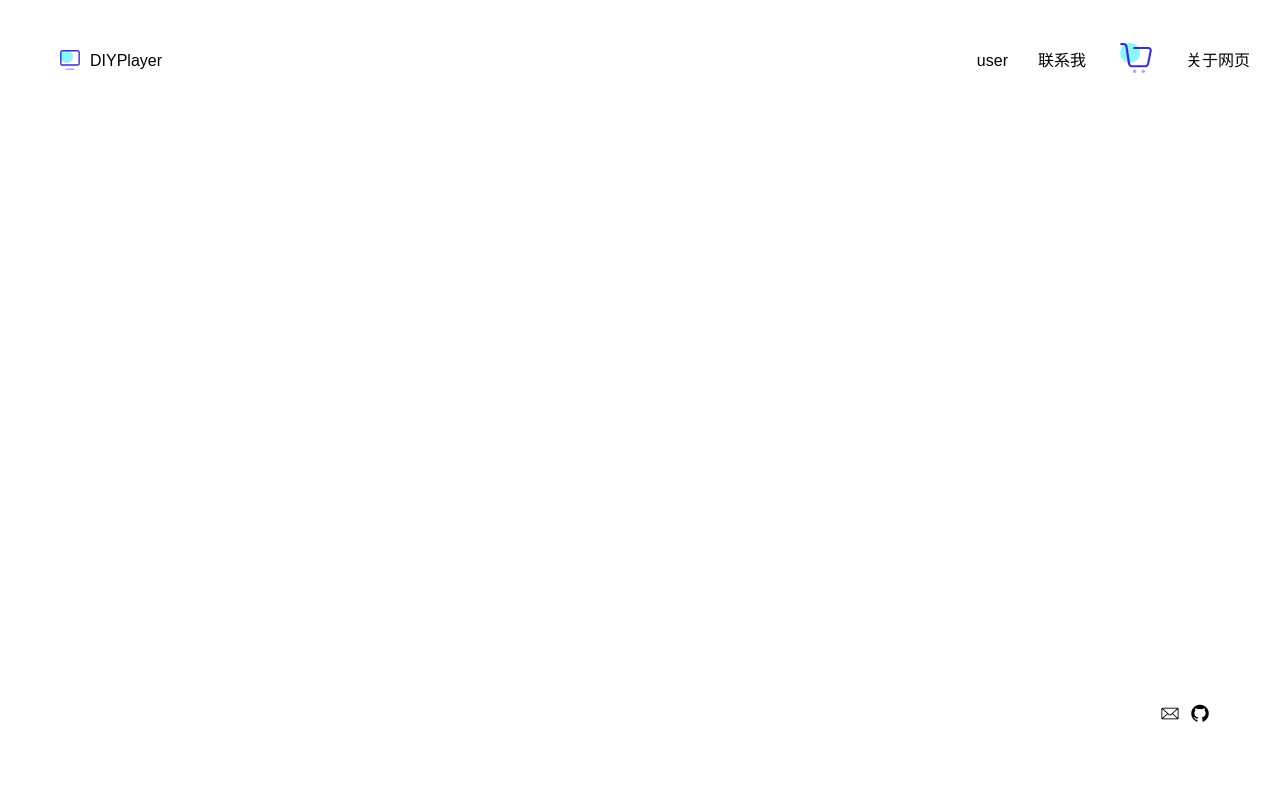
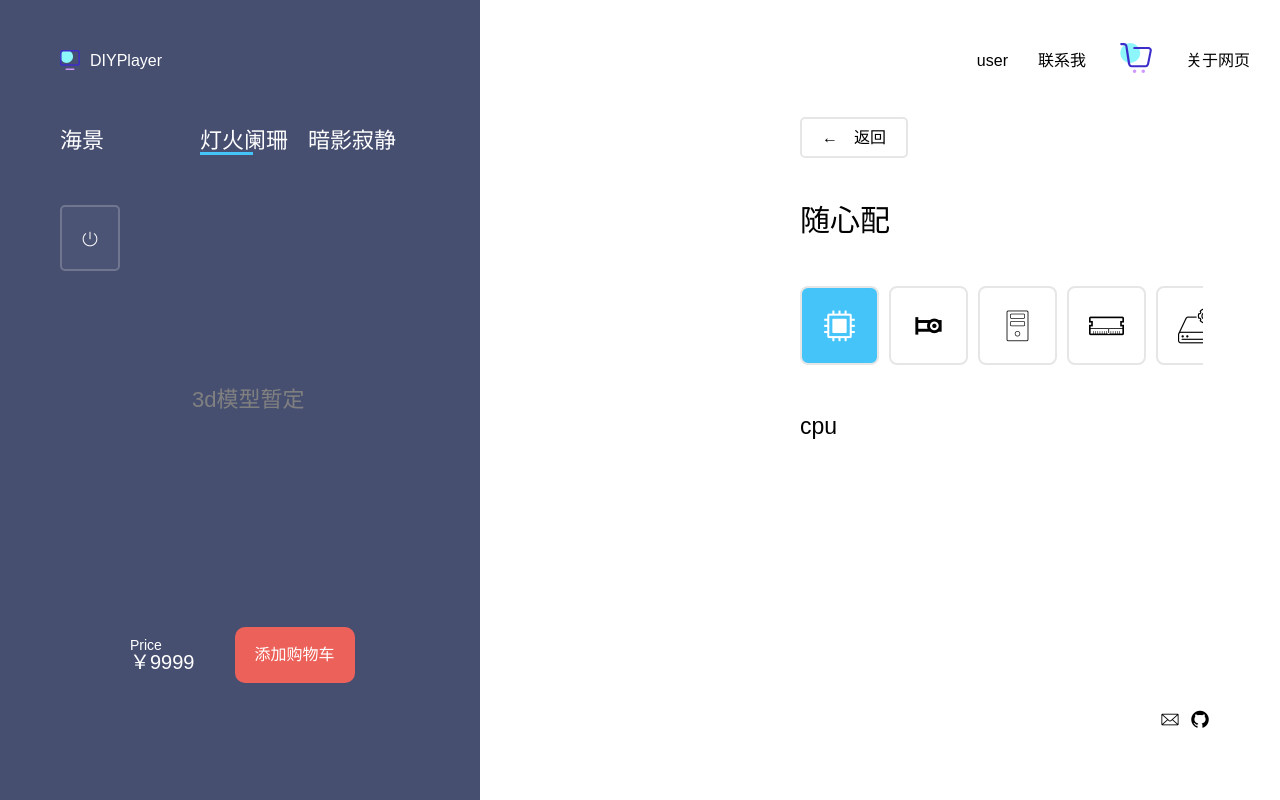
Before and after one commit to qyjbk/graduation, a Vue app: page /detail in a window 1280 px wide. Built offline with nearby package versions, Linux system fonts and the light colour scheme; a web font is replaced by a local one.

Commit message:
标题:增加carddetail页面，将card的price部分分离，复用。
项目:毕设

描述:开发

问题:

原因:

解决方案:

作者:shenkw

日期:2024-1-8

```diff
--- a/src/components/Card.vue
+++ b/src/components/Card.vue
@@ -6,19 +6,15 @@
         <div class="card__picbox">
             <img class="card__picbox__pic" src="../assets/imgs/cp1.png" alt="电脑照片">
         </div>
-        <div class="card__bottom">
-            <div class="card__bottom__price">
-                <div class="card__bottom__price__des">Price</div>
-                <div class="card__bottom__price__num">￥{{ card.price }}</div>
-            </div>
-            <a href="#" class="card__bottom__link">+</a>
-        </div>
+        <CardPrice :price="card.price || '?'" btnText="+"></CardPrice>
     </div>
 </template>
 
 <script setup>
 import { ref, onMounted, } from 'vue';
 import gsap from 'gsap';
+
+import CardPrice from './CardPrice.vue';
 
 const active = ref({})
 const props = defineProps(['card', 'animationOtherCard', 'changeActiveItem', 'index'])
@@ -65,7 +61,7 @@ onMounted(() => {
 defineExpose({ activeFunc, unActiveFunc, animationCardMoveVPLeft, animationCardMoveVPRight })
 </script>
 
-<style lang="scss" scoped>
+<style lang="scss">
 .card {
     width: 20%;
     height: 80%;
@@ -101,54 +97,13 @@ defineExpose({ activeFunc, unActiveFunc, animationCardMoveVPLeft, animationCardM
         }
     }
 
-    &__bottom {
-        margin-top: 2rem;
-        margin-left: 7rem;
-        display: flex;
 
-        &__price {
-            margin-right: 4rem;
-
-            &__des {
-                transform: all 1s;
-                font-size: 1.4rem;
-            }
-
-            &__num {
-                font-size: 2rem;
-            }
-        }
-
-        &__link {
-            transition: all 0.8s;
-
-            &:link,
-            &:visited {
-                display: block;
-                width: 6rem;
-                height: 6rem;
-                background-color: var(--color-text-white);
-                text-align: center;
-                line-height: 6rem;
-                border-radius: 1rem;
-                font-size: 3rem;
-                font-weight: 100;
-                color: var(--color-text-white);
-                text-decoration: none;
-            }
-
-            &:hover,
-            &:active {
-                transform: scale(.9);
-            }
-        }
-    }
 }
 
 .active {
     height: 100%;
     border-radius: 3rem 3rem 0 0;
-    background-color: rgb(71, 79, 113);
+    background-color: var(--color-card);
 
     .card__picbox {
         width: 110%;
--- a/src/components/CardDetail.vue
+++ b/src/components/CardDetail.vue
@@ -1,13 +1,192 @@
 <template>
-    <div>
-
-    </div>
+    <section class="detail__page">
+        <section class="detail__page__card">
+            <section class="card__menu">
+                <h2>海景</h2>
+                <a href="#" class="menuActive card__menu__link">灯火阑珊</a>
+                <a href="#" class="card__menu__link">暗影寂静</a>
+            </section>
+            <section class="card__main">
+                <div class="card__main__left">
+                    <a href="#" class="card__main__left__switch">
+                        <span class="iconfont icon-kaiji"></span>
+                    </a>
+                </div>
+                <div class="card__main__right">3d模型暂定</div>
+            </section>
+            <section class="card__footer">
+                <CardPrice :price="9999" btnText="添加购物车" :highlight="true"></CardPrice>
+            </section>
+        </section>
+        <section class="detail__page__setting">
+            <a href="#" class="setting__btn">&larr;<span class="setting__btn__p">返回</span></a>
+            <h2 class="setting__title">随心配</h2>
+            <div class="setting__mainClass">
+                <div class="setting__mainClass__item iconActive"><span class="iconfont icon-CPU"></span></div>
+                <div class="setting__mainClass__item "><span class="iconfont icon-gpu"></span></div>
+                <div class="setting__mainClass__item "><span class="iconfont icon-diannaojixiang-"></span></div>
+                <div class="setting__mainClass__item "><span class="iconfont icon-neicuntiao"></span></div>
+                <div class="setting__mainClass__item "><span class="iconfont icon-Drie-Settings"></span></div>
+                <div class="setting__mainClass__item "><span class="iconfont icon-dianyuan"></span></div>
+                <div class="setting__mainClass__item "><span class="iconfont icon-zhuban"></span></div>
+                <div class="setting__mainClass__item "><span class="iconfont icon-a-sanrefengshan"></span></div>
+            </div>
+            <h3 class="setting__settingName">cpu</h3>
+        </section>
+    </section>
 </template>
 
 <script setup>
+import CardPrice from './CardPrice.vue';
+// import DetailSetting from './DetailSetting.vue'
 
 </script>
 
 <style lang="scss" scoped>
+.detail__page {
+    display: flex;
+    width: 100%;
+    height: 100vh;
+    overflow: hidden;
 
+    &__card {
+        height: 100%;
+        width: 37.5%;
+        background-color: var(--color-card);
+        padding: var(--margin-detail-top) 0 0 var(--margin-title-left);
+        font-size: 2.2rem;
+        color: white;
+        margin-right: 25%;
+    }
+
+    &__setting {
+        width: 37.5%;
+        overflow: hidden;
+        padding-top: var(--margin-detail-top);
+    }
+}
+
+.card {
+    &__menu {
+        font-weight: 100;
+        width: 80%;
+        display: flex;
+        justify-content: flex-end;
+
+        &__link:link,
+        &__link:visited {
+            color: white;
+            text-decoration: none;
+        }
+
+        &>* {
+            margin-left: 2rem;
+        }
+
+        h2 {
+            margin-left: 0rem;
+            margin-right: auto;
+        }
+    }
+
+    &__main {
+        // height: 100%;
+        margin-top: 5rem;
+        height: 60%;
+        // background-color: red;
+
+        display: flex;
+
+        &__left {
+            // width: 5rem;
+            height: auto;
+            display: block;
+
+
+            &__switch {
+                padding: 2rem;
+                display: block;
+                border-radius: 5px;
+                background-color: rgba(white, 0.03);
+                border: 2px solid rgba(white, 0.2);
+
+                &:link,
+                &:visited {
+                    color: white;
+                    text-decoration: none;
+                }
+            }
+        }
+
+        &__right {
+            width: 80%;
+            position: absolute;
+            top: 50%;
+            left: 55%;
+            transform: translate(-50%, -50%);
+            color: gray;
+        }
+    }
+}
+
+.setting {
+    &__btn {
+        font-size: 1.6rem;
+        border-radius: .5rem;
+        border: 2px solid rgb(230,230,230);
+        padding: 1rem 2rem;
+        &__p {
+            margin-left: 1.6rem;
+        }
+        &:link,
+        &:visited {
+            color: black;
+            text-decoration: none;
+        }
+    }
+    &__title {
+        display: block;
+        font-size: 3rem;
+        margin-top: 6rem;
+    }
+    &__mainClass {
+        display: flex;
+        width: 84%;
+        overflow: auto;
+        margin-top: 5rem;
+
+        &__item {
+            display: block;
+            padding: 2rem;
+            border: 2px solid rgb(230,230,230);
+            border-radius: 8px;
+
+            &:not(:last-child) {
+                margin-right: 1rem;
+            }
+
+            span {
+                font-size: 3.5rem;
+            }
+        }
+    }
+    &__settingName {
+        margin-top: 5rem;
+        font-size: 2.3rem;
+    }
+}
+.menuActive {
+    &::after {
+        content: "";
+        display: block;
+        width: 60%;
+        height: 0.3rem;
+        background-color: rgb(68, 196, 249)
+    }
+}
+// 图标高亮
+.iconActive {
+    color: white;
+    background-color: rgb(68, 196, 249);
+}
 </style>
--- /dev/null
+++ b/src/components/CardPrice.vue
@@ -0,0 +1,72 @@
+<template>
+    <div class="card__bottom">
+        <div class="card__bottom__price">
+            <div class="card__bottom__price__des">Price</div>
+            <div class="card__bottom__price__num">￥{{ props.price || '????' }}</div>
+        </div>
+        <a href="#" class="card__bottom__link" ref="btnEle">{{ props.btnText }}</a>
+    </div>
+</template>
+
+<script setup>
+import { ref, onMounted } from 'vue';
+
+const btnEle = ref({});
+
+const props = defineProps(['price', 'btnText', 'highlight'])
+
+onMounted( () => {
+    if (props.highlight) {
+        btnEle.value.style.backgroundColor = 'rgb(236, 97, 89)';
+        btnEle.value.style.fontSize = '1.6rem';
+        btnEle.value.style.padding = '2rem';
+    }
+})
+
+</script>
+
+<style lang="scss">
+.card__bottom {
+    margin-top: 2rem;
+    margin-left: 7rem;
+    display: flex;
+    align-items: center;
+
+    &__price {
+        margin-right: 4rem;
+
+        &__des {
+            transform: all .8s ease-in-out;
+            font-size: 1.4rem;
+        }
+
+        &__num {
+            font-size: 2rem;
+        }
+    }
+
+    &__link {
+        transform: scale(1);
+        transition: transform .8s, background-color .8s;
+
+        &:link,
+        &:visited {
+            display: block;
+            padding: 1.5rem 2rem;
+            background-color: var(--color-text-white);
+            text-align: center;
+            // line-height: 6rem;
+            border-radius: 1rem;
+            font-size: 3rem;
+            font-weight: 100;
+            color: var(--color-text-white);
+            text-decoration: none;
+        }
+
+        &:hover,
+        &:active {
+            transform: scale(.95);
+        }
+    }
+}
+</style>
--- /dev/null
+++ b/src/components/DetailSetting.vue
@@ -0,0 +1,13 @@
+<template>
+    <div>
+        demo
+    </div>
+</template>
+
+<script setup>
+
+</script>
+
+<style lang="scss" scoped>
+
+</style>
--- a/src/components/Heading.vue
+++ b/src/components/Heading.vue
@@ -25,14 +25,23 @@
 </template>
 
 <script setup>
-import { ref } from 'vue';
+import { ref, onMounted } from 'vue';
+import { useRoute } from 'vue-router'
 import gsap from 'gsap';
+
+const route = useRoute();
 
 const headingLeftText = ref({});
 
 const animate = () => {
-  gsap.to(headingLeftText.value, { delay: 0.3, duration: 1, color: 'white', ease: 'power2.inOut'});
+  gsap.to(headingLeftText.value, { delay: 0.3, duration: 1, color: 'white', ease: 'power2.inOut' });
 }
+
+onMounted(() => {
+  if (route.name === 'detail') {
+    headingLeftText.value.style.color = 'white';
+  }
+})
 
 defineExpose({ animate })
 </script>
--- a/src/main.js
+++ b/src/main.js
@@ -1,5 +1,6 @@
 import { createApp } from 'vue'
 import './style.css'
+import './reset.css'
 import App from './App.vue'
 import router from '@/router'
 
--- /dev/null
+++ b/src/reset.css
@@ -0,0 +1,47 @@
+html, body, div, span, applet, object, iframe,
+h1, h2, h3, h4, h5, h6, p, blockquote, pre,
+a, abbr, acronym, address, big, cite, code,
+del, dfn, em, img, ins, kbd, q, s, samp,
+small, strike, strong, sub, sup, tt, var,
+b, u, i, center,
+dl, dt, dd, ol, ul, li,
+fieldset, form, label, legend,
+table, caption, tbody, tfoot, thead, tr, th, td,
+article, aside, canvas, details, embed,
+figure, figcaption, footer, header, hgroup,
+main, menu, nav, output, ruby, section, summary,
+time, mark, audio, video {
+	margin: 0;
+	padding: 0;
+	border: 0;
+	font-size: 100%;
+	font: inherit;
+	vertical-align: baseline;
+}
+/* HTML5 display-role reset for older browsers */
+article, aside, details, figcaption, figure,
+footer, header, hgroup, main, menu, nav, section {
+	display: block;
+}
+/* HTML5 hidden-attribute fix for newer browsers */
+*[hidden] {
+    display: none;
+}
+body {
+	line-height: 1;
+}
+menu, ol, ul {
+	list-style: none;
+}
+blockquote, q {
+	quotes: none;
+}
+blockquote:before, blockquote:after,
+q:before, q:after {
+	content: '';
+	content: none;
+}
+table {
+	border-collapse: collapse;
+	border-spacing: 0;
+}
--- a/src/style.css
+++ b/src/style.css
@@ -12,9 +12,11 @@
   font-size: 62.5%;
   --color-text: black;
   --color-text-white: #fff;
+  --color-card: rgb(71, 79, 113);
 
   --margin-title-top: 5rem;
   --margin-title-left: 6rem;
+  --margin-detail-top: 13rem;
 
   -webkit-font-smoothing: antialiased;
   -moz-osx-font-smoothing: grayscale;
```
